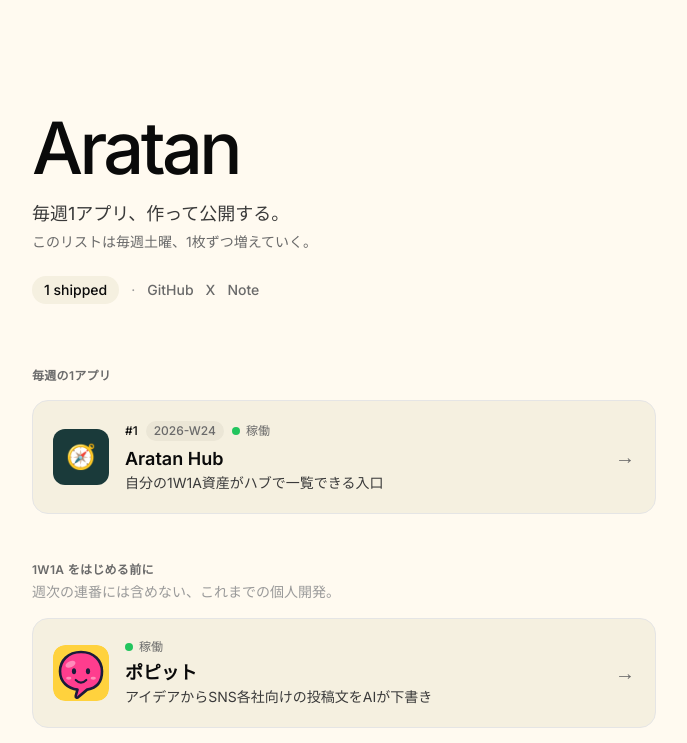
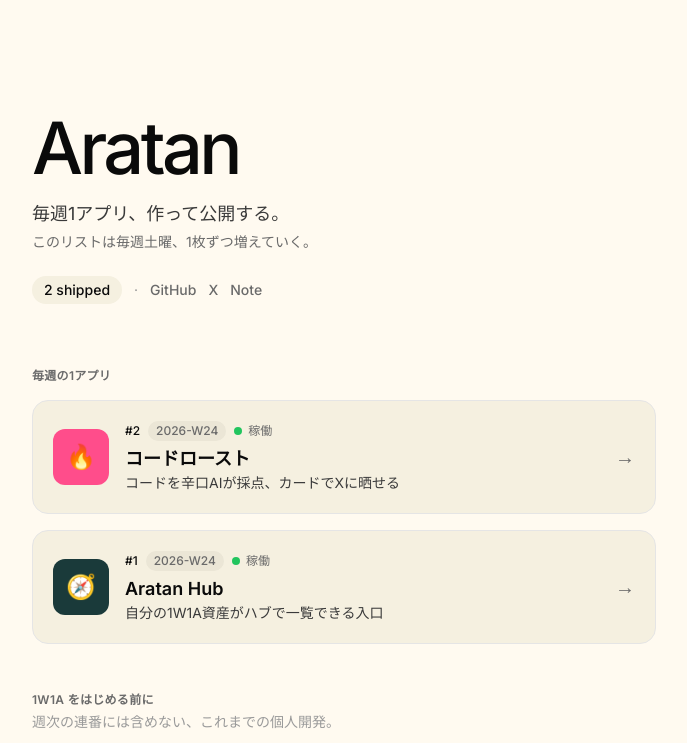
Before and after one commit to shin-takaiwa/aratan-hub, a Next.js app: page / in a window 1280 px wide. Shown: the top 743 px of the page, without its empty margins (296-983 px from the left). Built offline with nearby package versions, Linux system fonts and the light colour scheme.

Commit message:
#2 コードローストをアプリ一覧に追加
Co-Authored-By: Claude Fable 5 <noreply@anthropic.com>

```diff
--- a/src/data/apps.ts
+++ b/src/data/apps.ts
@@ -19,7 +19,7 @@ type Base = {
 
 // 1W1A の週アプリ。連番 #N と週IDを持つ＝「毎週1枚ずつ増える」系列。
 export type App = Base & {
-  n: number; // 通し番号 #N（= N週目）
+  n: number; // 通し番号 #N（同週に複数本あり得るため「N週目」とは限らない）
   week: string; // "2026-W24"
 };
 
@@ -36,6 +36,16 @@ export const apps: App[] = [
     status: "live",
     url: "https://aratan.dev",
     accent: "teal",
+  },
+  {
+    n: 2,
+    week: "2026-W24",
+    name: "コードロースト",
+    pitch: "コードを辛口AIが採点、カードでXに晒せる",
+    emoji: "🔥",
+    status: "live",
+    url: "https://code-roast.aratan.dev",
+    accent: "pink",
   },
 ];
 
```
